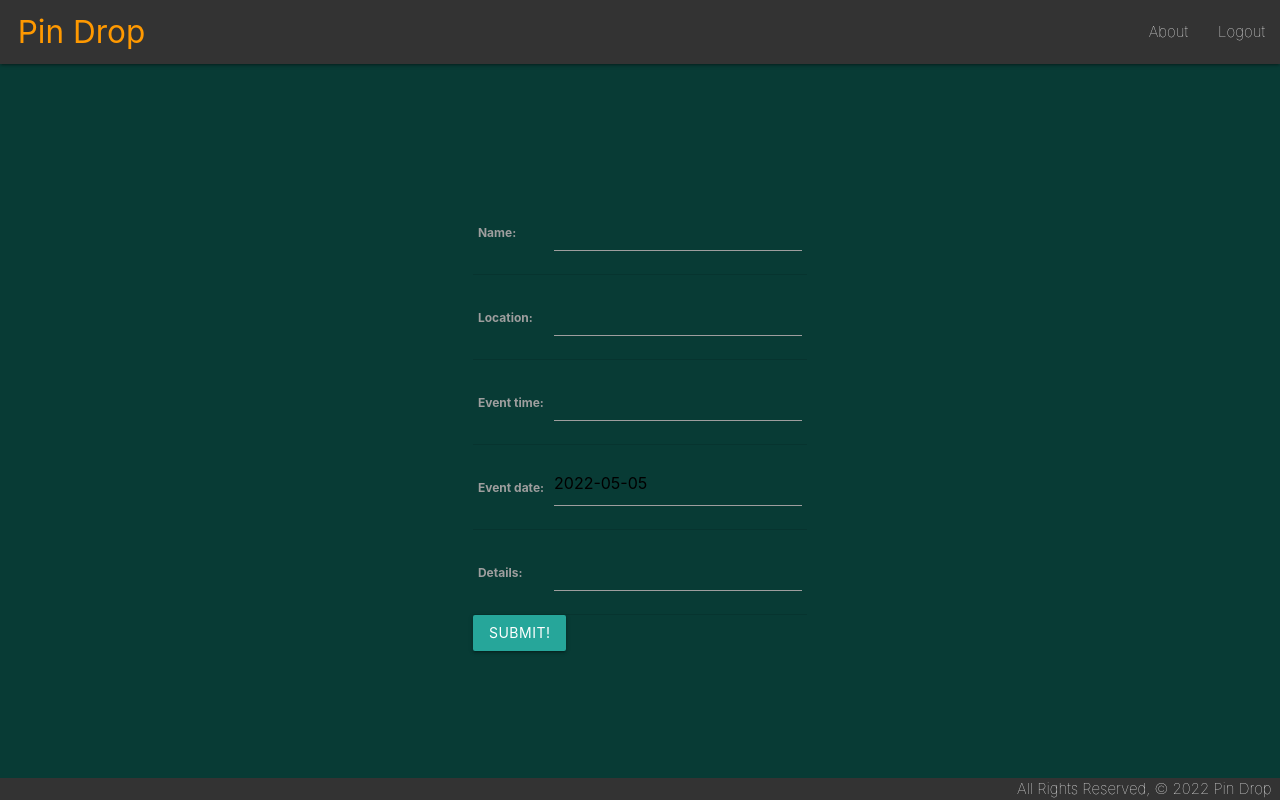
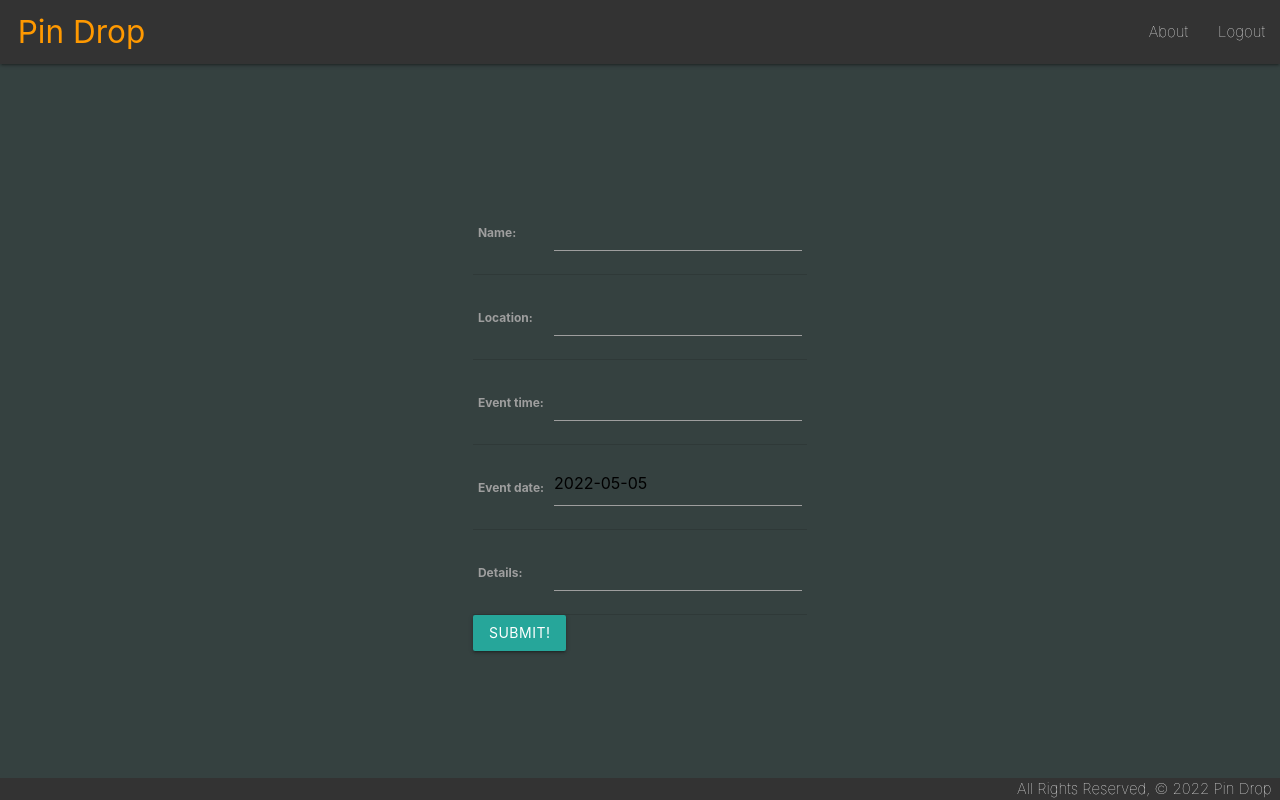
Before and after one commit to ohhbenjaminn/PinDrop, a Django app: page /events/create/ in a window 1280 px wide. Run offline with Django 4.2, Linux system fonts and the light colour scheme; the visitor is signed in with stand-in values (Sample User, id 1); data that the repository does not hold is empty; some libraries are stand-ins or nearby versions.

Commit message:
change background-color change background-color

```diff
--- a/main_app/static/css/style.css
+++ b/main_app/static/css/style.css
@@ -7,7 +7,7 @@ color: rgb(255, 153, 0);
 background-color: rgb(51, 51, 51);
 }
 body {
-    background-color: rgb(8, 59, 53);
+    background-color: hsl(175, 10%, 23%);
     display: flex;
     min-height: 100vh;
     flex-direction: column;
@@ -59,5 +59,4 @@ color: aliceblue;
     padding: 0;
     flex-direction: column;
     align-items: center;
-
 }
```
